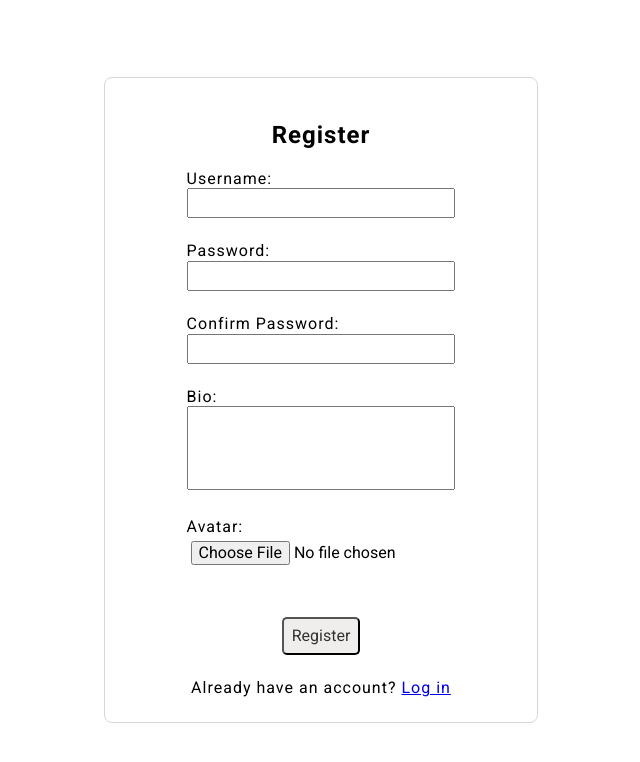
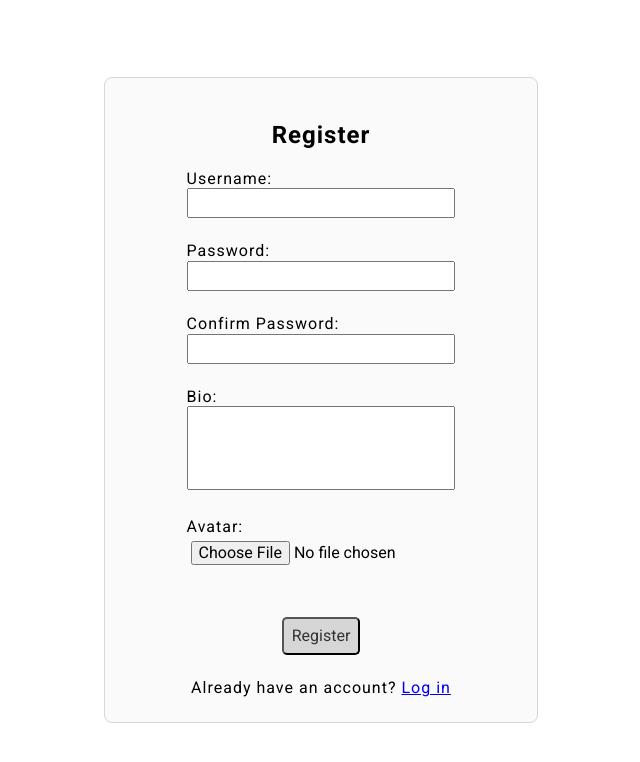
Before and after one commit to dave-forbes/messaging-app, a React (Vite) app in the folder frontend/: page /register in a window 1280 px wide. Shown: the top 762 px of the page, without its empty margins (319-959 px from the left). Built offline with nearby package versions, Linux system fonts and the light colour scheme; no server answers.

Commit message:
modify colors
for better contrast

```diff
--- a/frontend/src/components/Login/Login.module.scss
+++ b/frontend/src/components/Login/Login.module.scss
@@ -8,6 +8,10 @@
   align-items: center;
   flex-direction: column;
   text-align: center;
+
+  button {
+    background-color: var(--secondary-color);
+  }
 }
 
 .appDescription {
@@ -27,6 +31,7 @@
   padding: variables.$spacing-lg;
   border-radius: variables.$border-radius-lg;
   width: 30%;
+  background-color: var(--light-background-color);
   h2 {
     text-align: center;
   }
--- a/frontend/src/components/Register/Register.module.scss
+++ b/frontend/src/components/Register/Register.module.scss
@@ -13,9 +13,14 @@
   border: 1px solid var(--secondary-color);
   padding: variables.$spacing-lg;
   border-radius: variables.$border-radius-lg;
+  background-color: var(--light-background-color);
   width: 30%;
   h2, p {
     text-align: center;
+  }
+
+  button {
+    background-color: var(--secondary-color);
   }
 }
 
```
